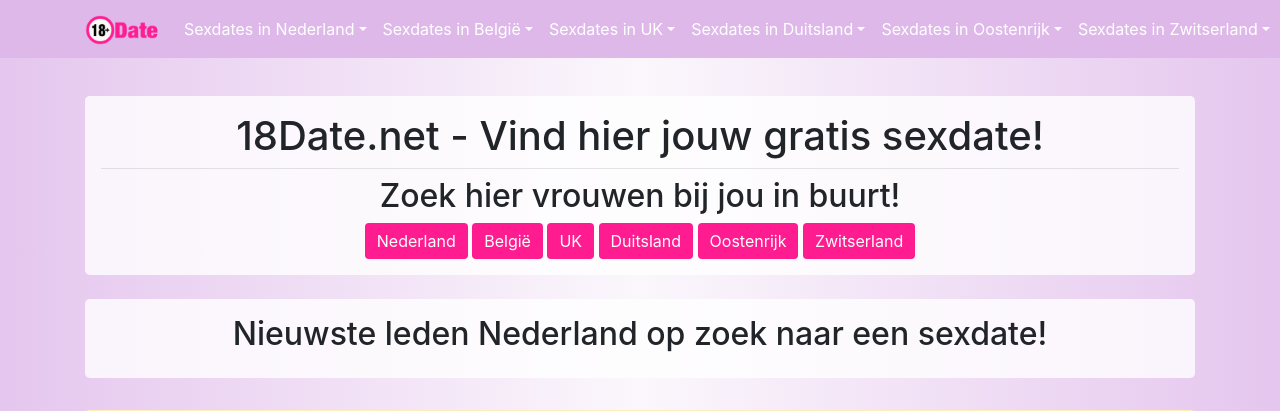
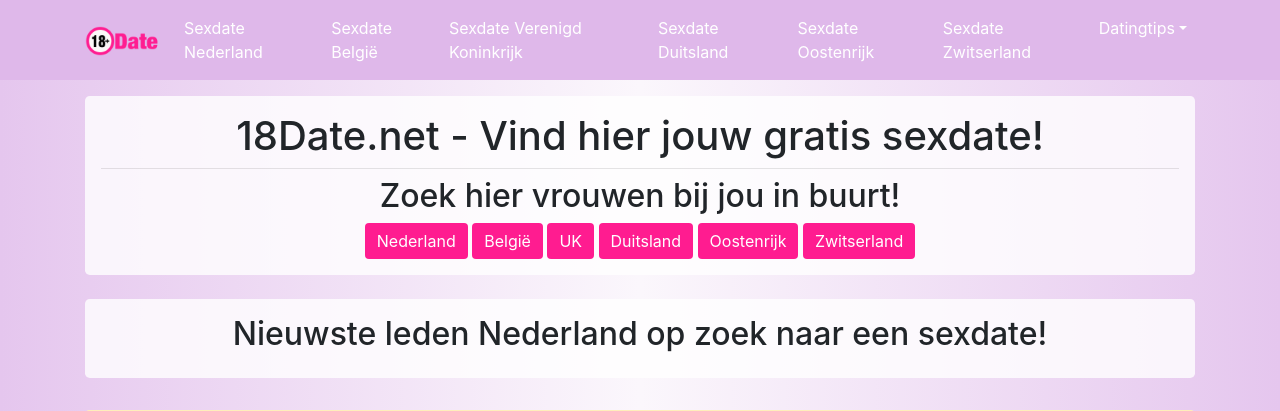
Before and after one commit to Repelstelertje/18D, a PHP site: page /index.php in a window 1280 px wide. Shown: the top 411 px of the page. Run offline with PHP 8.4, Linux system fonts and the light colour scheme; some libraries are stand-ins or nearby versions.

Commit message:
Restore tips dropdown and link country pages

```diff
--- a/includes/nav.php
+++ b/includes/nav.php
@@ -1,67 +1,21 @@
 <ul class="navbar-nav ml-auto">
-	<li class="nav-item dropdown">
-		<a class="nav-link dropdown-toggle drpdwn" href="#" id="navbarDropdown" role="button" data-toggle="dropdown" aria-haspopup="true" aria-expanded="false">Sexdates in Nederland</a>
-		<div class="dropdown-menu" aria-labelledby="navbarDropdown">
-		  	<?php
-
-		    	foreach ($navItemsNL as $item) {
-		      		echo "<a class=\"dropdown-item\" href=\"$item[slug]\">$item[title]</a>";
-		    	}
-
-		  	?>
-		</div>
+  <li class="nav-item">
+    <a class="nav-link" href="sexdate-nederland">Sexdate Nederland</a>
   </li>
-<li class="nav-item dropdown">
-                <a class="nav-link dropdown-toggle drpdwn" href="#" id="navbarDropdown" role="button" data-toggle="dropdown" aria-haspopup="true" aria-expanded="false">Sexdates in België</a>
-                <div class="dropdown-menu" aria-labelledby="navbarDropdown">
-                        <?php
-
-                        foreach ($navItemsBE as $item) {
-                                echo "<a class=\"dropdown-item\" href=\"$item[slug]\">$item[title]</a>";
-                        }
-
-                        ?>
-                </div>
+  <li class="nav-item">
+    <a class="nav-link" href="sexdate-belgie">Sexdate België</a>
   </li>
-        <li class="nav-item dropdown">
-                <a class="nav-link dropdown-toggle drpdwn" href="#" id="navbarDropdown" role="button" data-toggle="dropdown" aria-haspopup="true" aria-expanded="false">Sexdates in UK</a>
-                <div class="dropdown-menu" aria-labelledby="navbarDropdown">
-                        <?php
-                        foreach ($navItemsUK as $item) {
-                                echo "<a class=\"dropdown-item\" href=\"$item[slug]\">$item[title]</a>";
-                        }
-                        ?>
-                </div>
+  <li class="nav-item">
+    <a class="nav-link" href="sexdate-verenigd-koninkrijk">Sexdate Verenigd Koninkrijk</a>
   </li>
-        <li class="nav-item dropdown">
-                <a class="nav-link dropdown-toggle drpdwn" href="#" id="navbarDropdown" role="button" data-toggle="dropdown" aria-haspopup="true" aria-expanded="false">Sexdates in Duitsland</a>
-                <div class="dropdown-menu" aria-labelledby="navbarDropdown">
-                        <?php
-                        foreach ($navItemsDE as $item) {
-                                echo "<a class=\"dropdown-item\" href=\"$item[slug]\">$item[title]</a>";
-                        }
-                        ?>
-                </div>
+  <li class="nav-item">
+    <a class="nav-link" href="sexdate-duitsland">Sexdate Duitsland</a>
   </li>
-        <li class="nav-item dropdown">
-                <a class="nav-link dropdown-toggle drpdwn" href="#" id="navbarDropdown" role="button" data-toggle="dropdown" aria-haspopup="true" aria-expanded="false">Sexdates in Oostenrijk</a>
-                <div class="dropdown-menu" aria-labelledby="navbarDropdown">
-                        <?php
-                        foreach ($navItemsAT as $item) {
-                                echo "<a class=\"dropdown-item\" href=\"$item[slug]\">$item[title]</a>";
-                        }
-                        ?>
-                </div>
+  <li class="nav-item">
+    <a class="nav-link" href="sexdate-oostenrijk">Sexdate Oostenrijk</a>
   </li>
-        <li class="nav-item dropdown">
-                <a class="nav-link dropdown-toggle drpdwn" href="#" id="navbarDropdown" role="button" data-toggle="dropdown" aria-haspopup="true" aria-expanded="false">Sexdates in Zwitserland</a>
-                <div class="dropdown-menu" aria-labelledby="navbarDropdown">
-                        <?php
-                        foreach ($navItemsCH as $item) {
-                                echo "<a class=\"dropdown-item\" href=\"$item[slug]\">$item[title]</a>";
-                        }
-                        ?>
-                </div>
+  <li class="nav-item">
+    <a class="nav-link" href="sexdate-zwitserland">Sexdate Zwitserland</a>
   </li>
   <li class="nav-item dropdown">
     <a class="nav-link dropdown-toggle drpdwn" href="#" id="navbarDropdown" role="button" data-toggle="dropdown" aria-haspopup="true" aria-expanded="false">Datingtips</a>
```
Lines whose indentation alone changed are shown as unchanged.
